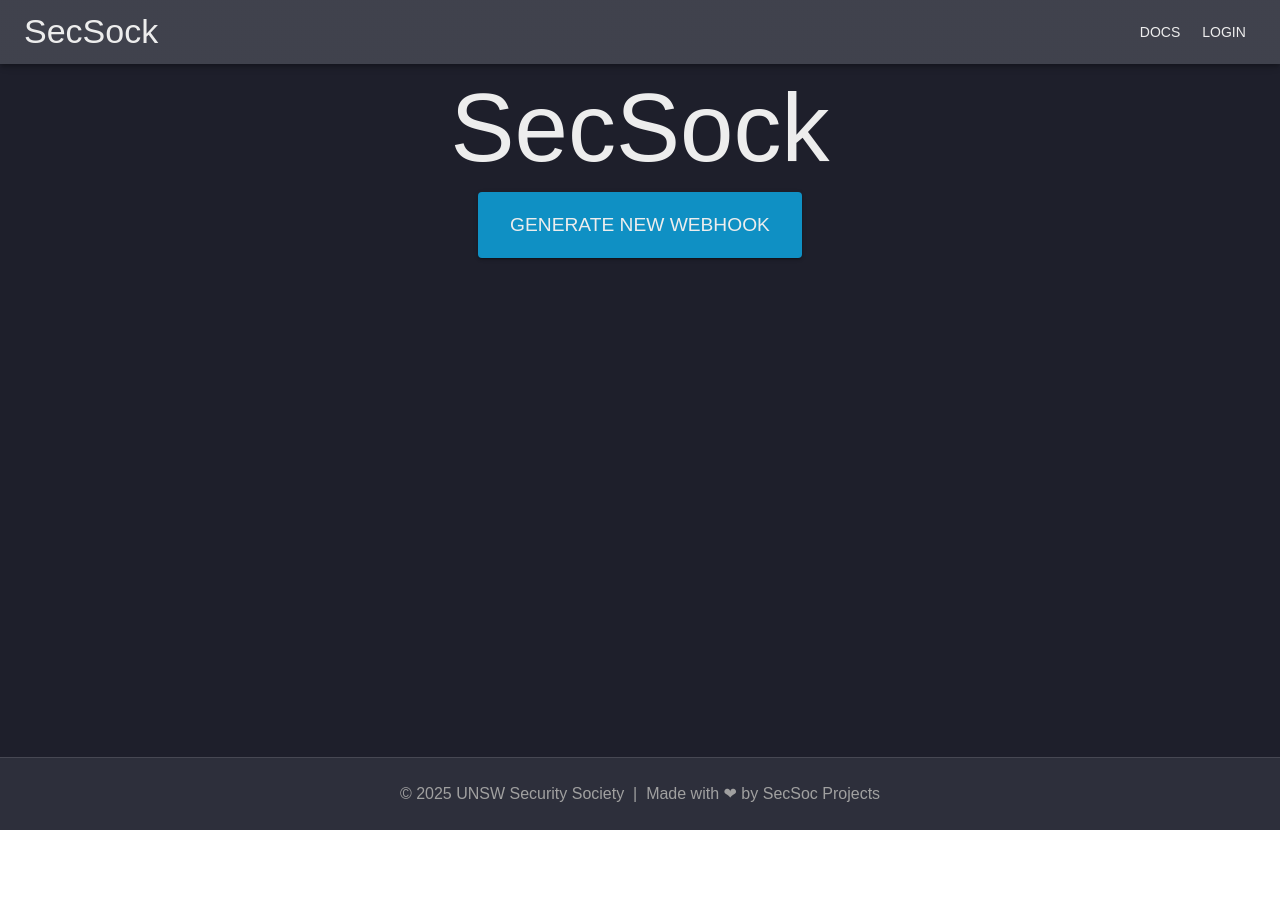
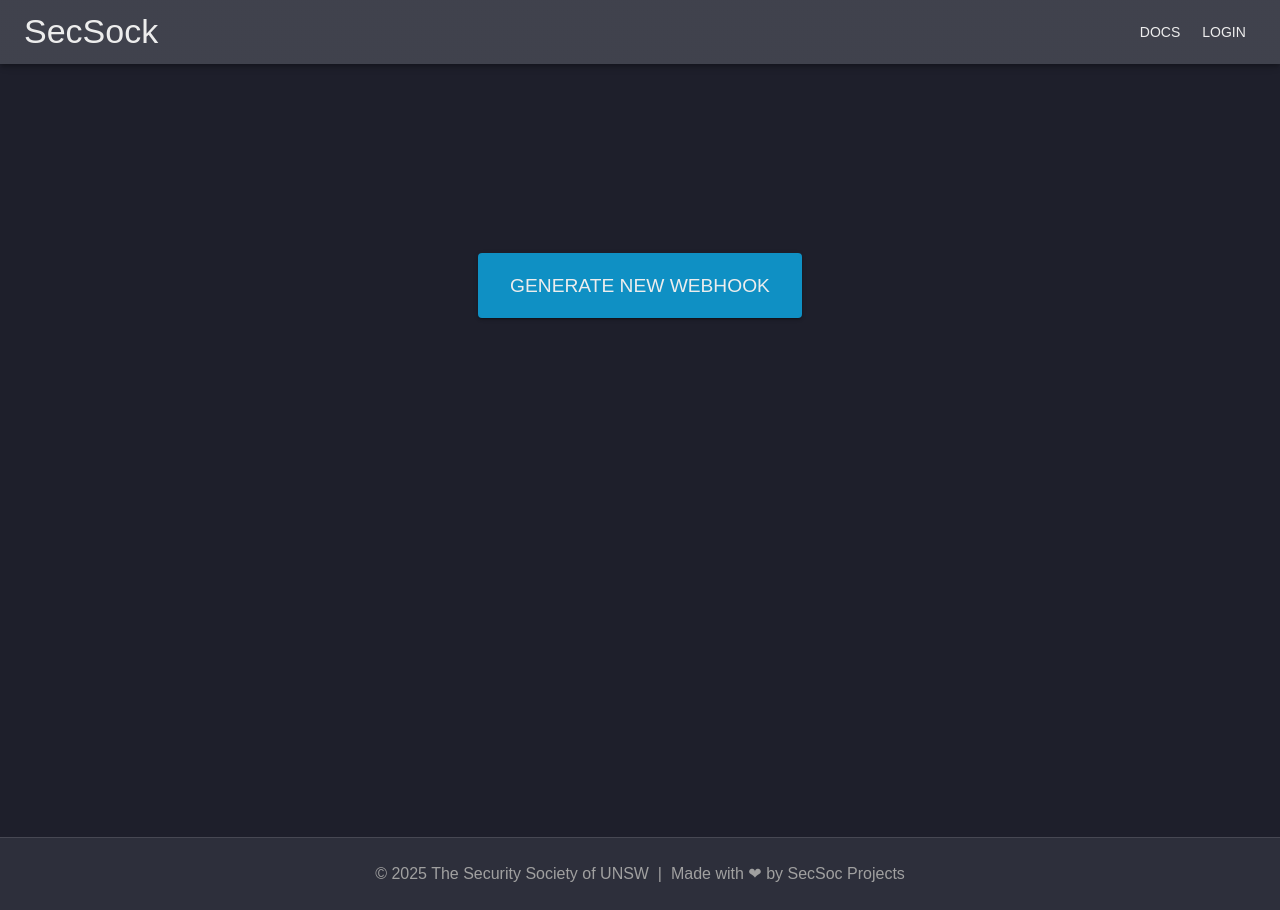
Before and after one commit to unswsecsoc/SecSock, a React (Vite) app in the folder frontend/: page / in a window 1280 px wide. Both pictures are taken after a click on the button "I ACCEPT". Before the commit the page ends 830 px from the top, so only its background shows below. Built offline with nearby package versions, Linux system fonts and the light colour scheme; a web font is replaced by a local one.

Commit message:
Improved UI

```diff
--- a/frontend/src/components/Footer.tsx
+++ b/frontend/src/components/Footer.tsx
@@ -16,7 +16,7 @@
       }}
     >
       <Typography variant="body1" color="text.secondary">
-        © {new Date().getFullYear()} UNSW Security Society &nbsp;|&nbsp;
+        © {new Date().getFullYear()} The Security Society of UNSW &nbsp;|&nbsp;
         Made with ❤ by SecSoc Projects
       </Typography>
     </Box>
--- a/frontend/src/components/Home.tsx
+++ b/frontend/src/components/Home.tsx
@@ -113,20 +113,11 @@
   return (
     <>
       <Navbar />
-      <Box sx={{ py: 4, width: '100vw', minHeight: '94.6vh'}}  >
-        <Box
-          display="flex"
-          flexDirection="column"
-          alignItems="center"
-          sx={{ minHeight: '20vh', textAlign: 'center' }}
-        >
-          <Typography variant="h1" sx={{ mb: 1, mt: 5 }}>
-            SecSock
-          </Typography>
-        </Box>
+      <Box sx={{ py: 4, width: '100vw', minHeight: '94.6vh', mt: '10vh'}}  >
 
         {/* If not token has been previously generated */}
         {!token && (
+          <Box m={'11%'}>
             <Button
               onClick={createNew}
               variant="contained"
@@ -136,6 +127,7 @@
             >
               Generate New Webhook
             </Button>
+          </Box>
         )}
 
         {/* If a token is already stored */}
@@ -144,11 +136,11 @@
             display={'flex'}
             width={'100%'}
             alignItems={'flex-start'}
-            gap={5}
+            gap={2}
           >
             <Box
               sx={{
-                flex: '0 0 30%',
+                flex: '0 0 40%',
                 display: 'flex',
                 justifyContent: 'center',
                 alignItems: 'flex-start',
@@ -185,7 +177,7 @@
             {/* Accordion */}
             <Box
               sx={{
-                flex: '1 1 70%',
+                flex: '1 1 60%',
                 display: 'flex',
                 flexDirection: 'column',
                 gap: 1,
```
Lines whose indentation alone changed are shown as unchanged.
